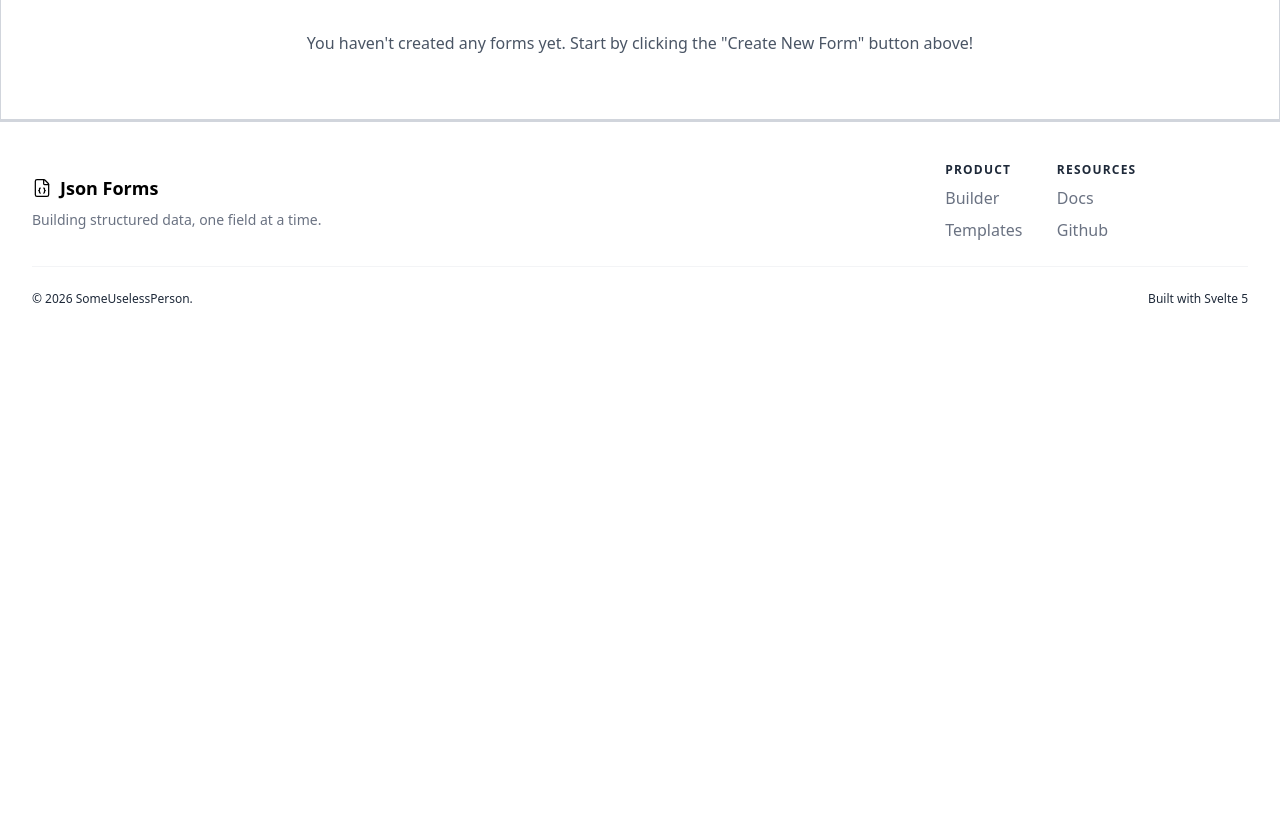
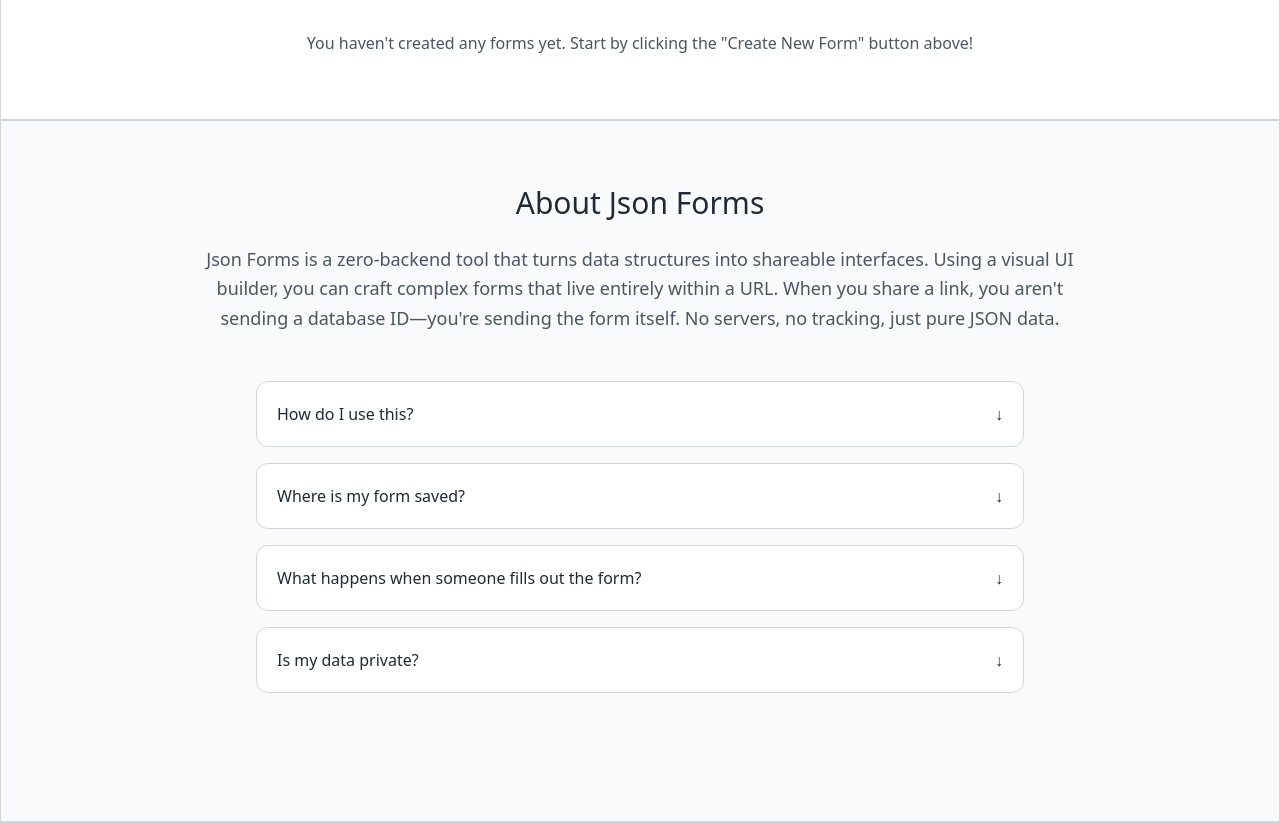
Before and after one commit to Moondip-Konwar/json-form-builder, a SvelteKit app: page / in a window 1280 px wide. Shown: the part 980-1803 px from the top of the page. Before the commit the page ends 1327 px from the top, so only its background shows below. Built offline with nearby package versions, Linux system fonts and the light colour scheme.

Commit message:
About section

```diff
--- a/src/routes/+layout.svelte
+++ b/src/routes/+layout.svelte
@@ -23,7 +23,7 @@
 	<div class="flex flex-row gap-4 items-center" id="nav-links">
 		<a href={resolve("/new")}>New</a>
 		<a href="/">Github</a>
-		<a href="/">About</a>
+		<a href={resolve("/") + "#about"}>About</a>
 	</div>
 </nav>
 
--- a/src/routes/+page.svelte
+++ b/src/routes/+page.svelte
@@ -29,8 +29,8 @@
     </h1>
     <p class="text-gray-600 text-center mt-4 text-xl max-w-5xl">
       <!-- A short description of >50 words -->
-      Json Forms is a powerful tool that allows you to create dynamic and interactive
-      forms using JSON.
+      Build dynamic forms in seconds and share them instantly with a URL. No accounts,
+      no sign-ups—just a link for anyone to fill out.
     </p>
   </div>
 
@@ -89,3 +89,86 @@
     </p>
   {/if}
 </section>
+
+<!-- About -->
+<section
+  class="flex flex-col items-center justify-center p-16 pb-32 gap-12 bg-gray-50 border-t border-gray-200"
+  id="about"
+>
+  <div class="flex flex-col items-center max-w-4xl text-center gap-6">
+    <h2 class="text-3xl text-gray-800 font-medium">About Json Forms</h2>
+    <p class="text-gray-600 text-lg leading-relaxed">
+      Json Forms is a zero-backend tool that turns data structures into
+      shareable interfaces. Using a visual UI builder, you can craft complex
+      forms that live entirely within a URL. When you share a link, you aren't
+      sending a database ID—you're sending the form itself. No servers, no
+      tracking, just pure JSON data.
+    </p>
+  </div>
+
+  <div class="flex flex-col gap-4 w-full max-w-3xl">
+    <details
+      class="group border border-gray-300 rounded-xl bg-white transition-all"
+    >
+      <summary
+        class="flex justify-between items-center p-5 cursor-pointer list-none font-medium text-gray-800"
+      >
+        How do I use this?
+        <span class="transition group-open:rotate-180">↓</span>
+      </summary>
+      <div class="px-5 pb-5 text-gray-600 leading-relaxed">
+        Start by clicking <strong>"Create New Form"</strong>. Use the UI builder
+        to add fields like text, numbers, or dropdowns. Once you're done, copy
+        the generated link and send it to whoever needs to fill it out.
+      </div>
+    </details>
+
+    <details
+      class="group border border-gray-300 rounded-xl bg-white transition-all"
+    >
+      <summary
+        class="flex justify-between items-center p-5 cursor-pointer list-none font-medium text-gray-800"
+      >
+        Where is my form saved?
+        <span class="transition group-open:rotate-180">↓</span>
+      </summary>
+      <div class="px-5 pb-5 text-gray-600 leading-relaxed">
+        It isn't! The entire form configuration is encoded into the URL. This
+        means the link <em>is</em> the form. If you lose the link, the form is gone
+        unless you saved it to your dashboard (which uses your browser's local storage).
+      </div>
+    </details>
+
+    <details
+      class="group border border-gray-300 rounded-xl bg-white transition-all"
+    >
+      <summary
+        class="flex justify-between items-center p-5 cursor-pointer list-none font-medium text-gray-800"
+      >
+        What happens when someone fills out the form?
+        <span class="transition group-open:rotate-180">↓</span>
+      </summary>
+      <div class="px-5 pb-5 text-gray-600 leading-relaxed">
+        Once a user completes the fields, the app generates a raw JSON object
+        based on their input. They can then copy that JSON to use in their own
+        projects, APIs, or documentation.
+      </div>
+    </details>
+
+    <details
+      class="group border border-gray-300 rounded-xl bg-white transition-all"
+    >
+      <summary
+        class="flex justify-between items-center p-5 cursor-pointer list-none font-medium text-gray-800"
+      >
+        Is my data private?
+        <span class="transition group-open:rotate-180">↓</span>
+      </summary>
+      <div class="px-5 pb-5 text-gray-600 leading-relaxed">
+        Completely. Since there is no database, your form data never touches a
+        server. All the processing happens locally in the browser of the person
+        filling it out.
+      </div>
+    </details>
+  </div>
+</section>
```
